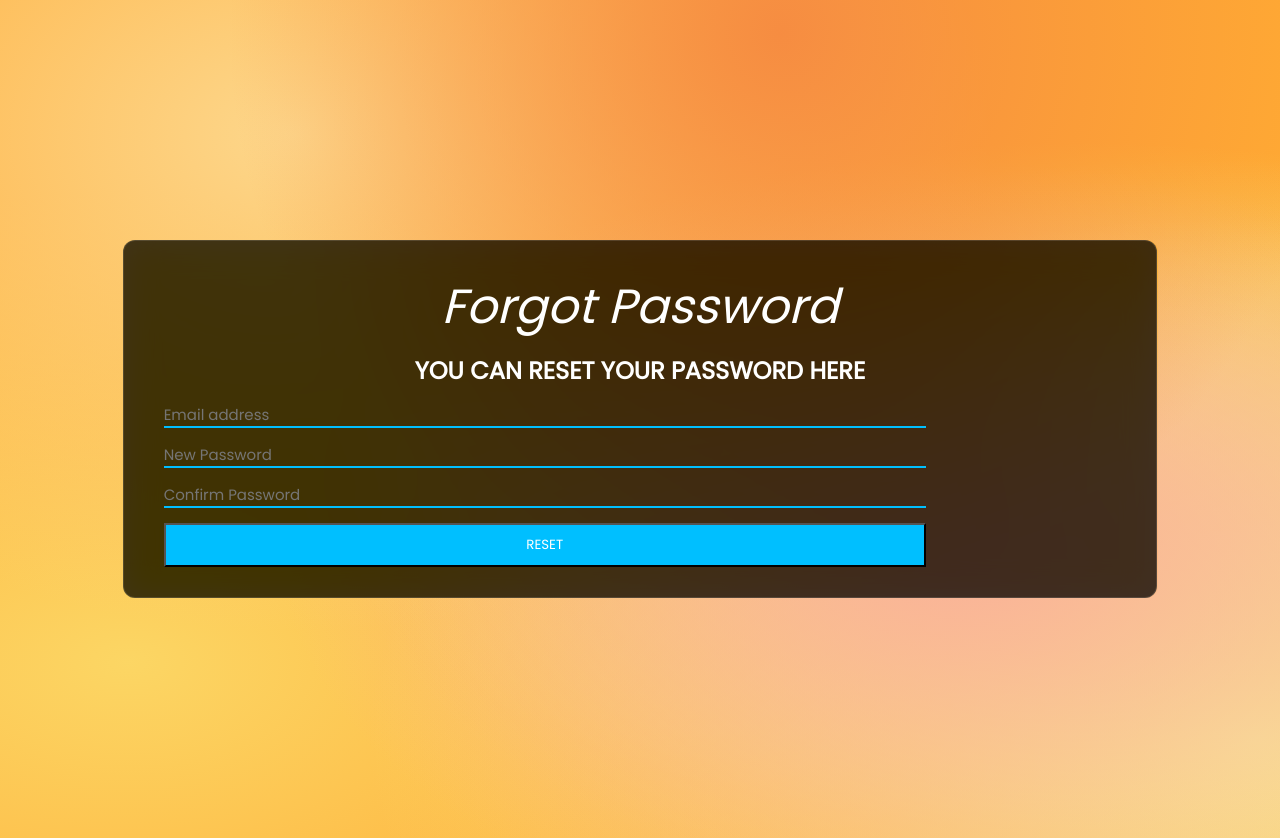
After one commit to MarioJ42/savore-project, a PHP site: page /forgotPass.php in a window 1280 px wide. The commit adds this page. Run offline with PHP 8.4, Linux system fonts and the light colour scheme.

Commit message:
logic forgot pass
closed #12

```diff
--- a/adminPage.html
+++ b/admin.php
@@ -1,3 +1,6 @@
+<?php
+
+?>
 <svg style="display:none;">
   <symbol id="logo" viewBox="0 0 140 59">
     <g>
--- a/connection.php
+++ b/connection.php
@@ -11,3 +11,5 @@
     ];
 
     $dbh = new PDO("mysql:host=$host;dbname=$db", $dbuser, $dbpass, $options);
+    return $dbh;
+?>
--- /dev/null
+++ b/forgotPass.php
@@ -0,0 +1,141 @@
+<?php
+session_start();
+$dbh = require_once('connection.php');
+
+
+if(isset($_POST['btnResetPassword'])){
+
+    $emailnya = $_POST['emailbaru'];
+    $_SESSION['emailbaru'] = $emailnya;
+
+    $newPassword = $_POST['pw1'];
+    $confirmPassword = $_POST['pwconfirm'];
+
+    if($newPassword === $confirmPassword){
+        // $hashedPassword = password_hash($newPassword, PASSWORD_DEFAULT);
+
+        $query = "UPDATE pelanggan SET password = :password WHERE email = :email";
+        $stmt = $dbh->prepare($query);
+        $stmt->execute([
+            ':password' => $newPassword,
+            ':email' => $emailnya,
+        ]);
+
+        header('location: login.php');
+        exit();
+    } else {
+
+        echo "<script>alert('Password baru dan konfirmasi password tidak sesuai.');</script>";
+    }
+}
+?>
+
+<!doctype html>
+<html lang="en">
+
+<head>
+    <!-- Required meta tags -->
+    <meta charset="utf-8">
+    <meta name="viewport" content="width=device-width, initial-scale=1">
+
+    <!-- Font Awesome Icons  -->
+    <link rel="stylesheet" href="https://cdnjs.cloudflare.com/ajax/libs/font-awesome/5.15.1/css/all.min.css"
+        integrity="sha512-+4zCK9k+qNFUR5X+cKL9EIR+ZOhtIloNl9GIKS57V1MyNsYpYcUrUeQc9vNfzsWfV28IaLL3i96P9sdNyeRssA=="
+        crossorigin="anonymous" />
+
+    <!-- Google Fonts  -->
+    <link rel="preconnect" href="https://fonts.googleapis.com">
+    <link rel="preconnect" href="https://fonts.gstatic.com" crossorigin>
+    <link href="https://fonts.googleapis.com/css2?family=Poppins&display=swap" rel="stylesheet">
+
+    <title>Forgot Password </title>
+</head>
+
+<style>
+
+    * {
+    margin: 0;
+    padding: 0;
+    font-family: 'Poppins', sans-serif;
+    }
+
+body {
+    background-color: #ffaa33;
+    background-image:
+    radial-gradient(at 61% 4%, hsla(25, 91%, 61%, 1) 0px, transparent 50%),
+    radial-gradient(at 75% 66%, hsla(15, 91%, 79%, 1) 0px, transparent 50%),
+    radial-gradient(at 98% 88%, hsla(50, 87%, 78%, 1) 0px, transparent 50%),
+    radial-gradient(at 23% 16%, hsla(40, 96%, 77%, 1) 0px, transparent 50%),
+    radial-gradient(at 95% 65%, hsla(30, 91%, 75%, 1) 0px, transparent 50%),
+    radial-gradient(at 10% 79%, hsla(45, 96%, 69%, 1) 0px, transparent 50%),
+    radial-gradient(at 85% 58%, hsla(60, 81%, 68%, 1) 0px, transparent 50%);
+    background-repeat: no-repeat;
+    color: white;
+
+    display: flex;
+    align-items: center;
+    justify-content: center;
+    padding: 15rem 0;
+}
+
+.card {
+    backdrop-filter: blur(16px) saturate(180%);
+    -webkit-backdrop-filter: blur(16px) saturate(180%);
+    background-color: rgba(0, 0, 0, 0.75);
+    border-radius: 12px;
+    border: 1px solid rgba(255, 255, 255, 0.125);
+    display: flex;
+    flex-direction: column;
+    align-items: center;
+    padding: 30px 40px;
+}
+
+.lock-icon {
+    font-size: 3rem;
+}
+
+h2 {
+    font-size: 1.5rem;
+    margin-top: 10px;
+    text-transform: uppercase;
+}
+
+p {
+    font-size: 12px;
+}
+
+.passInput {
+    margin-top: 15px;
+    width: 80%;
+    background: transparent;
+    border: none;
+    border-bottom: 2px solid deepskyblue;
+    font-size: 15px;
+    color: white;
+    outline: none;
+}
+
+button {
+    margin-top: 15px;
+    width: 80%;
+    background-color: deepskyblue;
+    color: white;
+    padding: 10px;
+    text-transform: uppercase;
+}
+</style>
+
+<body>
+    <div class="card">
+        <p class="lock-icon"><i> Forgot Password</i></p>
+        <h2>You can reset your Password here</h2>
+        <form action="" method="post">
+            <input type="text" class="passInput"  name="emailbaru" placeholder="Email address" >
+            <input type="text" class="passInput" name="pw1"  placeholder="New Password">
+            <input type="text" class="passInput" name="pwconfirm"  placeholder="Confirm Password">
+            <button type="submit" name="btnResetPassword">Reset</button>
+        </form>
+    </div>
+</body>
+
+</html>
--- a/login.php
+++ b/login.php
@@ -283,7 +283,7 @@ footer a {
         <span>or use your account</span>
         <input type="text" name="email" placeholder="email"/>
         <input type="password" name="password" placeholder="Password" />
-        <a href="#">Forgot your password?</a>
+        <a href="forgotPass.php">Forgot your password?</a>
         <button type="submit" name="signIn">Sign In</button>
     </form>
 </div>
```
Also changed, not shown: assets/img/gembok.png (added).
